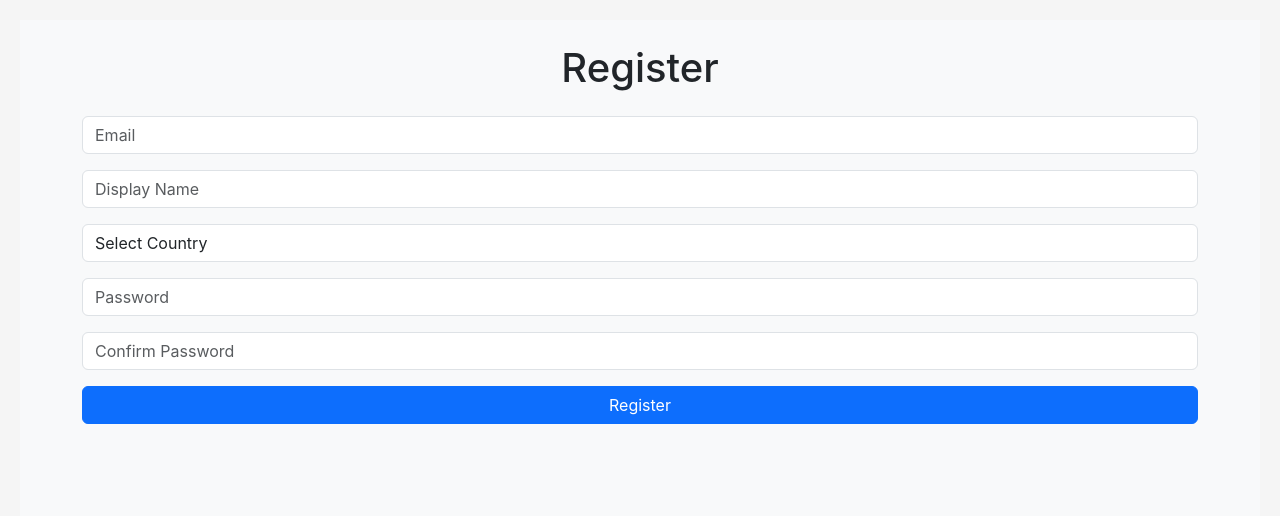
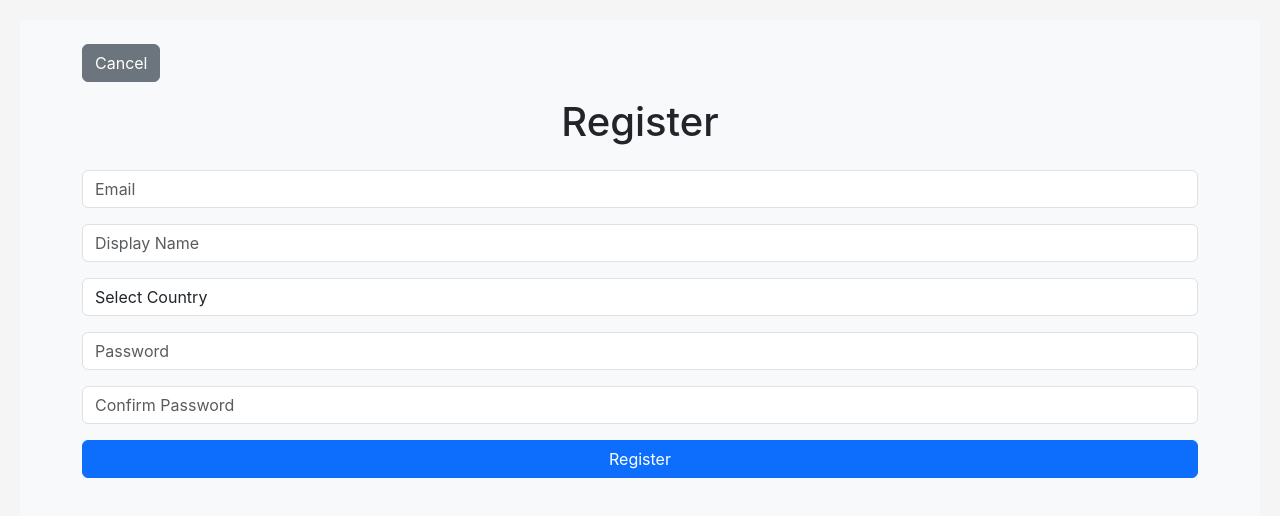
Before and after one commit to 2026-SENG302-team700/Outstanding, a SvelteKit app in the folder SENG302.App/: page /register in a window 1280 px wide. Shown: the top 516 px of the page. Built offline with nearby package versions, Linux system fonts and the light colour scheme.

Commit message:
feat: added the 'cancel' button that returns the user to the home page

```diff
--- a/SENG302.App/src/routes/register/+page.svelte
+++ b/SENG302.App/src/routes/register/+page.svelte
@@ -68,6 +68,13 @@
 </script>
 
 <div class="container">
+    <div class="mb-3">
+        <button
+            type="button"
+            class="btn btn-secondary"
+            on:click={() => goto(resolve("/"))}
+        >Cancel</button>
+    </div>
     <h1 class="text-center mb-4">Register</h1>
 
     {#if error}
```
